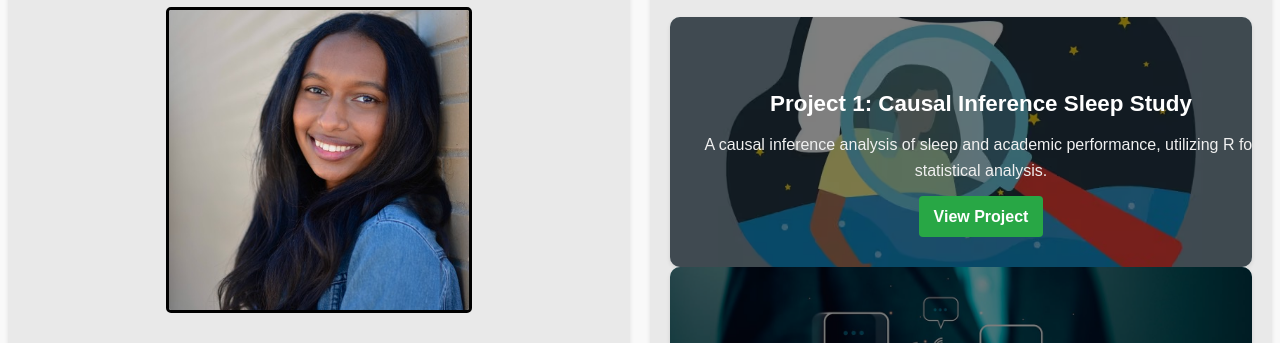
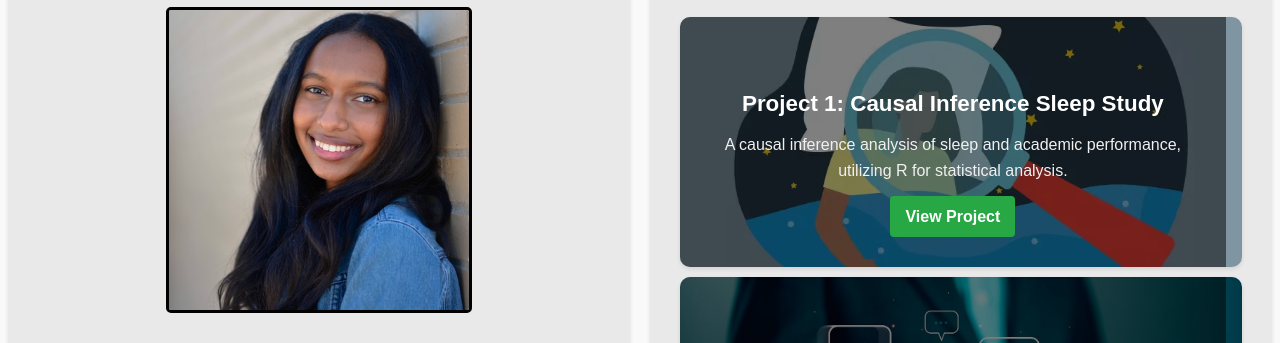
Before and after one commit to hermonbeluts/portfolio, a plain HTML site: page index.html in a window 1280 px wide. Shown: the part 380-723 px from the top of the page. Drawn offline with Linux system fonts and the light colour scheme; files whose address does not match are found by name.

Commit message:
card edits

```diff
--- a/css/style.css
+++ b/css/style.css
@@ -192,6 +192,7 @@ a:hover {
     box-shadow: 0 2px 4px rgba(0, 0, 0, 0.1);
     transition: transform 0.3s, box-shadow 0.3s;
     cursor: pointer;
+    margin: 10px;
 }
 
 .featured-projects .project-card:hover {
@@ -214,7 +215,6 @@ a:hover {
     z-index: 2;
     top: 0;
     left: 0;
-    width: 100%;
     height: 100%;
     background: rgba(0, 0, 0, 0.5); /* dark overlay */
     display: flex;
@@ -225,6 +225,8 @@ a:hover {
     padding: 20px;
     text-align: center;
     transition: background 0.3s;
+    max-width: 90%; /* Ensures text doesn’t touch the card edges */
+    margin: 0 auto;
 }
 
 .project-card h3 {
```
